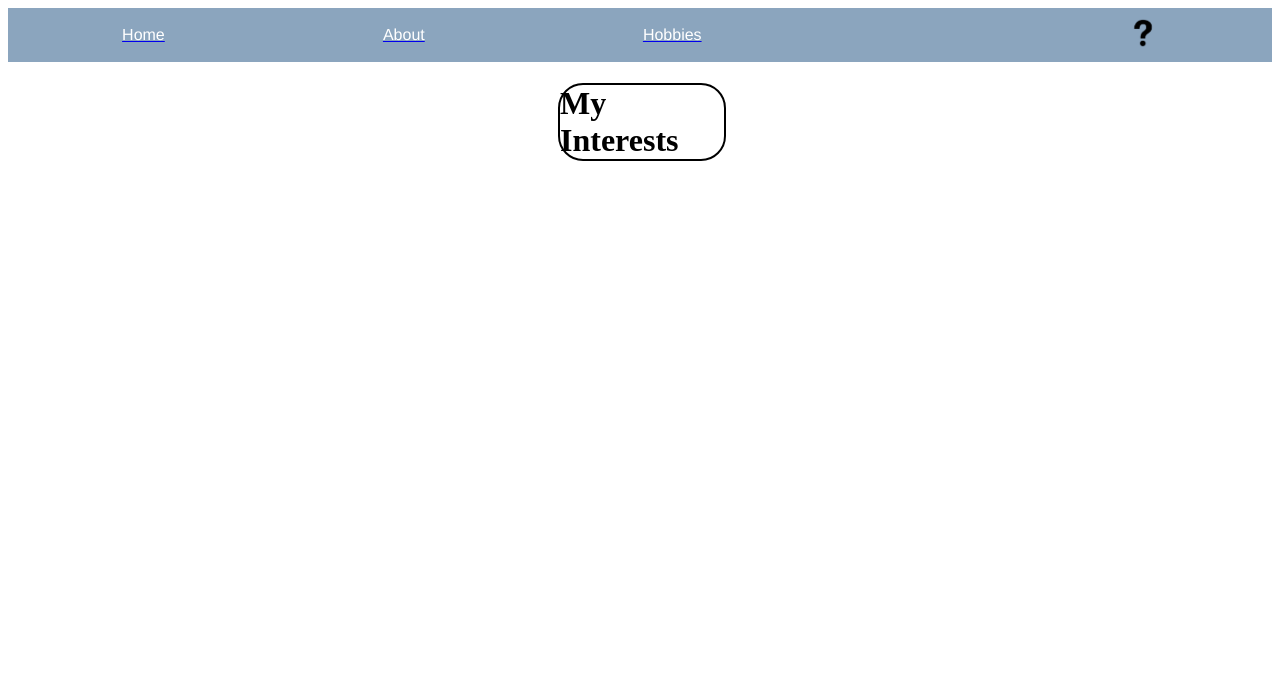
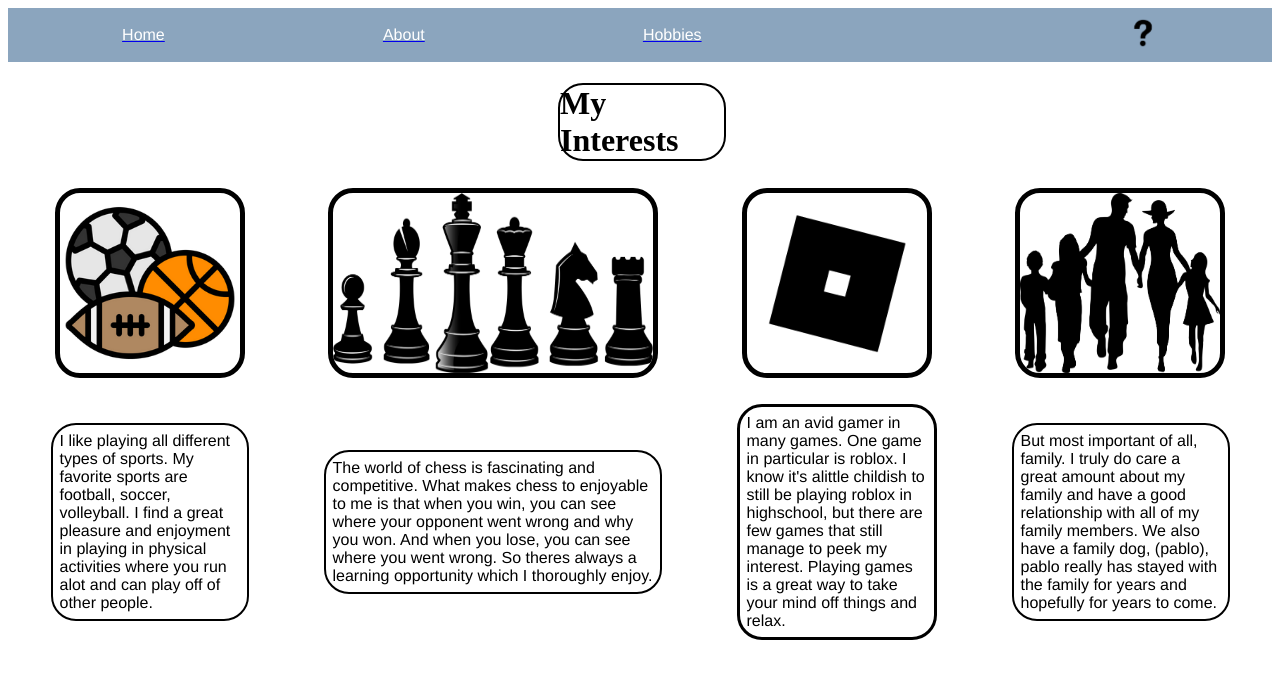
Before and after one commit to JavierASC23/MyPersonalWebsite, a plain HTML site: page interests.html in a window 1280 px wide. Drawn offline with Linux system fonts and the light colour scheme.

Commit message:
Finished the My Interests Page

```diff
--- a/interests.css
+++ b/interests.css
@@ -43,3 +43,74 @@ h1{
     margin-left: 550px;
     width: 13%;
 }
+
+
+.Topic_Images{
+background-color: white;
+display: flex;
+justify-content: space-around;
+
+}
+
+#Sports{
+    border-radius:  25px;
+    border: 5px solid black;
+    width: 180px;
+}
+
+#Chess{
+    border-radius:  25px;
+    border: 5px solid black;
+    width: 320px;
+    height: 180px;
+}
+
+#Roblox{
+    border-radius:  25px;
+    border: 5px solid black;
+    width: 180px;
+}
+
+#Family{
+    border-radius:  25px;
+    border: 5px solid black;
+    width: 200px;
+    height: 180px;
+}
+
+
+.Topic_Discriptions{
+background-color: white;
+color: black;
+font-family: Helvetica;
+display: flex;
+justify-content: space-around;
+}
+
+#Sports_Discription{
+    border-radius:  25px;
+    padding: 7px;
+    border: 2px solid black;
+    width: 180px;
+}
+
+#Chess_Discription{
+    border-radius:  25px;
+    padding: 7px;
+    border: 2px solid black;
+    width: 320px;
+}
+
+#Roblox_Discription{
+    border-radius:  25px;
+    padding: 7px;
+    border: 3px solid black;
+    width: 180px;
+}
+
+#Family_Discription{
+    border-radius:  25px;
+    padding: 7px;
+    border: 2px solid black;
+    width: 200px;
+}
--- a/interests.html
+++ b/interests.html
@@ -22,11 +22,23 @@
 
 </nav>
 
-
-
-
-
 <h1> My Interests</h1>
 
 
+<div class="Topic_Images">
+<img id = "Sports" src="images/sports_icon_soccer_football_baseball.png" alt= "Image of Sport balls">
+<img id = "Chess" src="images/chess.png" alt="Image of Chess">
+<img id = "Roblox" src="images/Roblox_Logo.png" alt="Image of the Roblox Logo">
+<img id = "Family" src="images/family_image.png" alt="Image of a Family">
+</div>
+
+
+<div class="Topic_Discriptions">
+<p id= "Sports_Discription"> I like playing all different types of sports. My favorite sports are football, soccer, volleyball. I find a great pleasure and enjoyment in playing in physical activities where you run alot and can play off of other people.</p>
+<p id= "Chess_Discription"> The world of chess is fascinating and competitive. What makes chess to enjoyable to me is that when you win, you can see where your opponent went wrong and why you won. And when you lose, you can see where you went wrong. So theres always a learning opportunity which I thoroughly enjoy.</p>
+<p id= "Roblox_Discription"> I am an avid gamer in many games. One game in particular is roblox. I know it's alittle childish to still be playing roblox in highschool, but there are few games that still manage to peek my interest. Playing games is a great way to take your mind off things and relax.</p>
+<p id= "Family_Discription"> But most important of all, family. I truly do care a great amount about my family and have a good relationship with all of my family members. We also have a family dog, (pablo), pablo really has stayed with the family for years and hopefully for years to come. </p>
+</div>
+
+
 </body>
```
Also changed, not shown: images/Roblox_Logo.png (added), images/chess.png (added), images/family_image.png (added), images/sports_icon_soccer_football_baseball.png (added).
